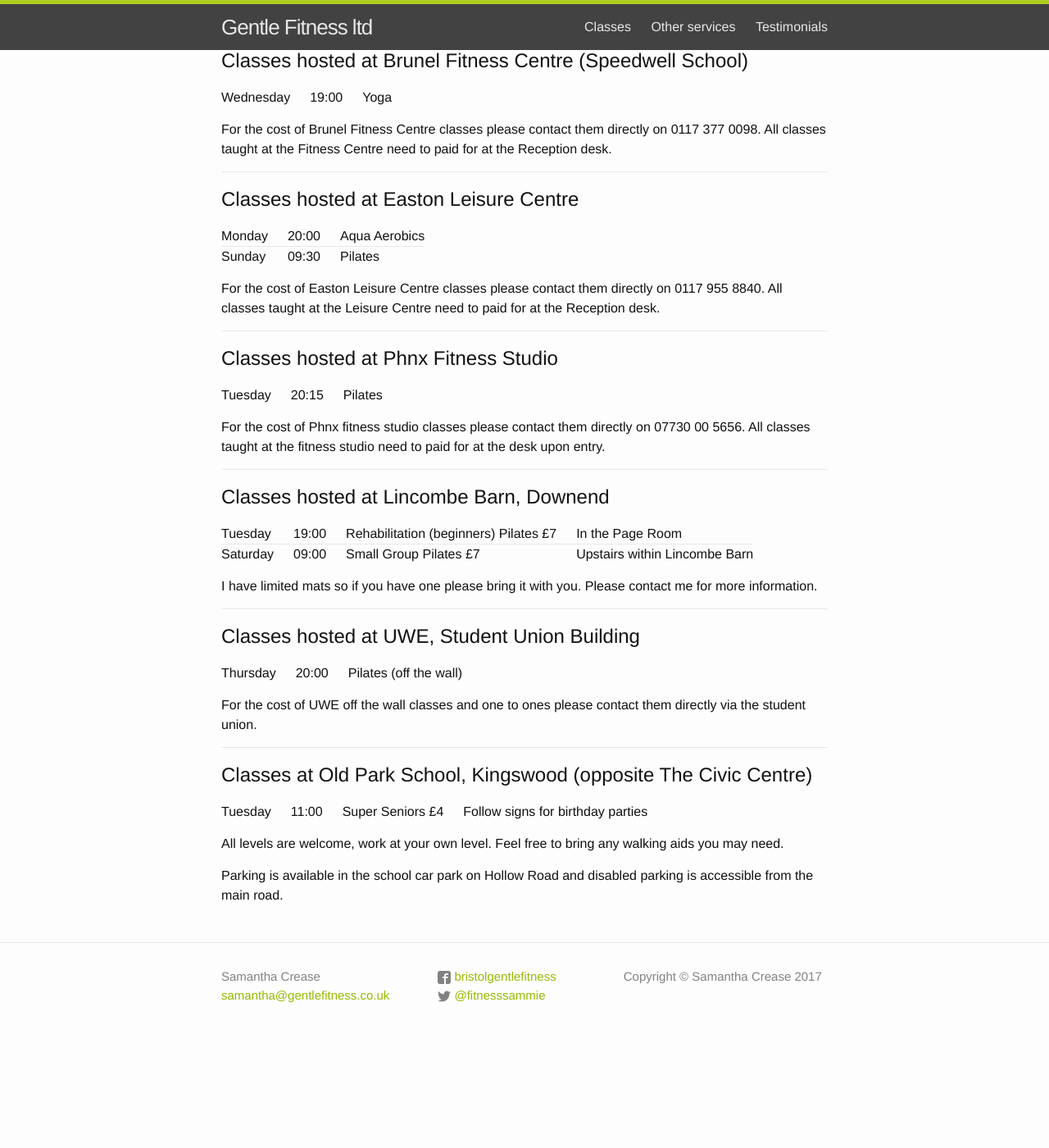
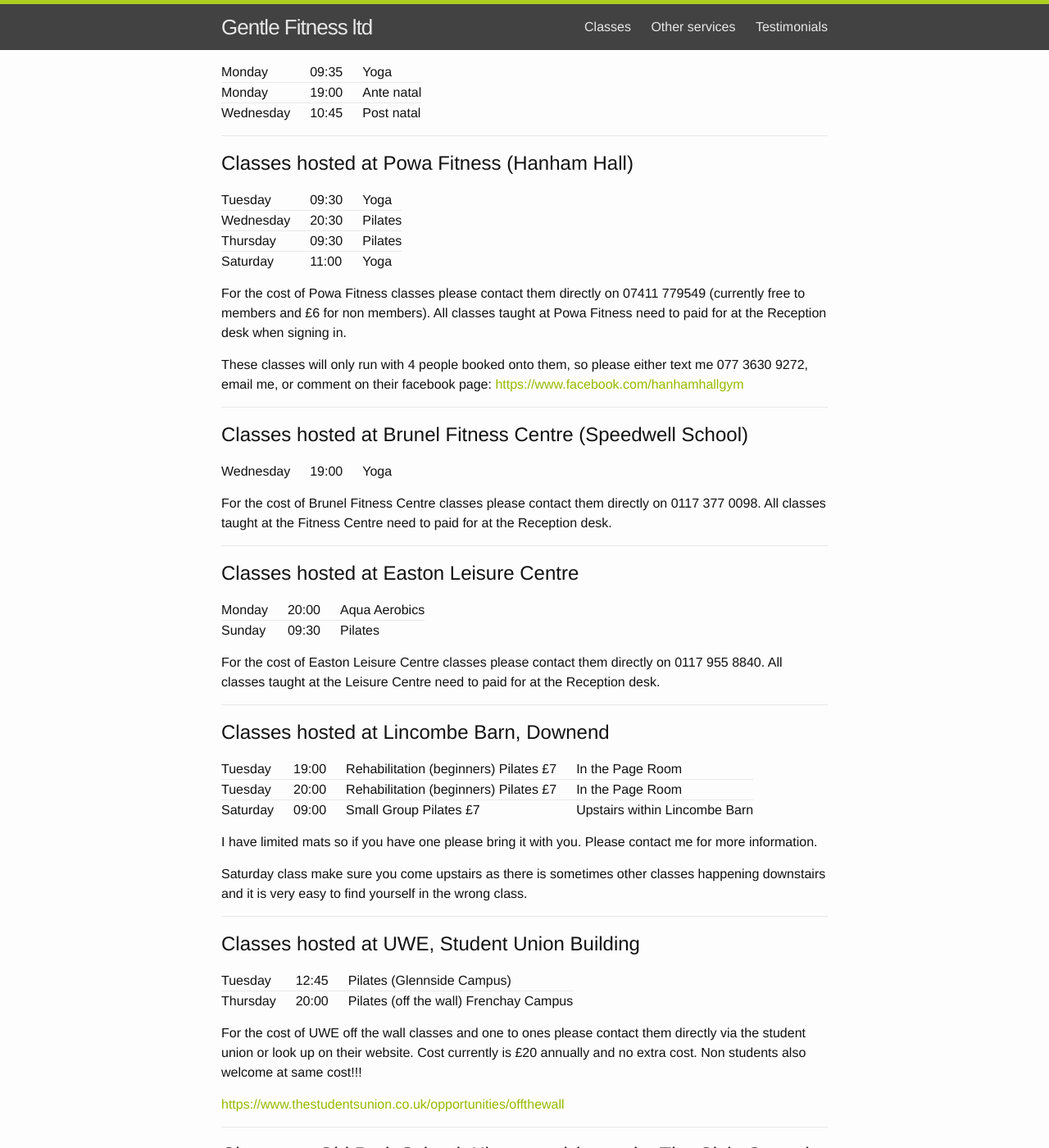
Before and after one commit to gentlefitness-www/gentlefitness-www, a Jekyll site: the page built from classes.md, in a window 1280 px wide and 1400 px high, scrolled down 1626 px. Shown: the whole window at 82% size. Built offline with Jekyll 4.4.1, drawn with Linux system fonts in a browser that asks for light colours; before the commit the page ends 2911 px from its top, so only the background shows below that; some of the changed text lies outside the part shown.

Commit message:
Classes page updates

```diff
--- a/classes.md
+++ b/classes.md
@@ -11,9 +11,9 @@ Gentle Fitness ltd offers:
 - [Community classes](#community-classes)
 - [Classes hosted at Keynsham Leisure Centre](#classes-hosted-at-keynsham-leisure-centre)
 - [Exercise courses for Keynsham Leisure Centre](#exercise-courses-for-keynsham-leisure-centre)
+- [Classes hosted at Powa Fitness (Hanham Hall)](#classes-hosted-at-powa-fitness-hanham-hall)
 - [Classes hosted at Brunel Fitness Centre](#classes-hosted-at-brunel-fitness-centre-speedwell-school)
 - [Classes hosted at Easton Leisure Centre](#classes-hosted-at-easton-leisure-centre)
-- [Classes hosted at Phnx Fitness Studio](#classes-hosted-at-phnx-fitness-studio)
 - [Classes hosted at Lincombe Barn, Downend](#classes-hosted-at-lincombe-barn-downend)
 - [Classes hosted at UWE](#classes-hosted-at-uwe-student-union-building)
 - [Classes hosted at Old Park School, Kingswood](#classes-at-old-park-school-kingswood-opposite-the-civic-centre)
@@ -29,19 +29,24 @@ For the most up to date classes please check out my
 |19:00|Ante Natal course   |Keynsham Leisure Centre|
 |20:00|Aqua Aerobics       |Easton Leisure Centre  |
 ||**Tuesday**                                      |
+|09:30|Yoga                |Powa Fitness, Hanham Hall|
 |11:00|Super Seniors £4    |Old Park School, Kingswood|
+|12:45|Pilates             |UWE - Glennside Campus |
 |19:00|Rehabilitation (beginners) Pilates £7|Lincombe Barn, Downend|
-|20:15|Pilates             |Phnx Fitness Studio    |
+|20:00|Rehabilitation (beginners) Pilates £7|Lincombe Barn, Downend|
 ||**Wednesday**                                    |
 |09:35|Yoga class          |Keynsham Leisure Centre|
 |10:45|Post Natal course   |Keynsham Leisure Centre|
 |19:00|Yoga                |Brunel Fitness Centre  |
+|20:30|Yoga                |Powa Fitness, Hanham Hall|
 ||**Thursday**                                     |
+|09:30|Yoga                |Powa Fitness, Hanham Hall|
 |18:00|Pilates             |UWE - Student Union Building|
 ||**Friday**                                       |
 |09:55|Beginners Pilates   |Keynsham Leisure Centre|
 |11:00|Super Seniors       |Keynsham Leisure Centre|
 ||**Saturday**                                     |
+|11:00|Yoga                |Powa Fitness, Hanham Hall|
 |09:00|Small Group Pilates £7|Lincombe Barn, Downend |
 ||**Sunday**                                       |
 |09:30|Pilates             |Easton Leisure Centre  |
@@ -71,6 +76,23 @@ Call the Centre directly on 01225 439680 to enquire about the next batch of cour
 
 -------------------------------------------------------------------------------
 
+## Classes hosted at Powa Fitness (Hanham Hall)
+
+|Tuesday|09:30|Yoga|
+|Wednesday|20:30|Pilates|
+|Thursday|09:30|Pilates|
+|Saturday|11:00|Yoga|
+
+For the cost of Powa Fitness classes please contact them directly on 07411 779549
+(currently free to members and £6 for non members). All classes taught at Powa
+Fitness need to paid for at the Reception desk when signing in.
+
+These classes will only run with 4 people booked onto them, so please either text me
+077 3630 9272, email me, or comment on their facebook page:
+[https://www.facebook.com/hanhamhallgym](https://www.facebook.com/hanhamhallgym)
+
+-------------------------------------------------------------------------------
+
 ## Classes hosted at Brunel Fitness Centre (Speedwell School)
 
 |Wednesday|19:00|Yoga|
@@ -90,31 +112,30 @@ All classes taught at the Leisure Centre need to paid for at the Reception desk.
 
 -------------------------------------------------------------------------------
 
-## Classes hosted at Phnx Fitness Studio
-
-|Tuesday|20:15|Pilates|
-
-For the cost of Phnx fitness studio classes please contact them directly on 07730 00 5656.
-All classes taught at the fitness studio need to paid for at the desk upon entry.
-
--------------------------------------------------------------------------------
-
 ## Classes hosted at Lincombe Barn, Downend
 
 |Tuesday |19:00|Rehabilitation (beginners) Pilates £7|In the Page Room|
+|Tuesday |20:00|Rehabilitation (beginners) Pilates £7|In the Page Room|
 |Saturday|09:00|Small Group Pilates £7|Upstairs within Lincombe Barn|
 
 I have limited mats so if you have one please bring it with you.
 Please contact me for more information.
 
+Saturday class make sure you come upstairs as there is sometimes other classes
+happening downstairs and it is very easy to find yourself in the wrong class.
+
 -------------------------------------------------------------------------------
 
 ## Classes hosted at UWE, Student Union Building
 
-|Thursday|20:00|Pilates (off the wall)|
+|Tuesday|12:45|Pilates (Glennside Campus)|
+|Thursday|20:00|Pilates (off the wall) Frenchay Campus|
 
 For the cost of UWE off the wall classes and one to ones please contact them
-directly via the student union.
+directly via the student union or look up on their website. Cost currently is £20
+annually and no extra cost. Non students also welcome at same cost!!!
+
+[https://www.thestudentsunion.co.uk/opportunities/offthewall](https://www.thestudentsunion.co.uk/opportunities/offthewall)
 
 -------------------------------------------------------------------------------
 
```
